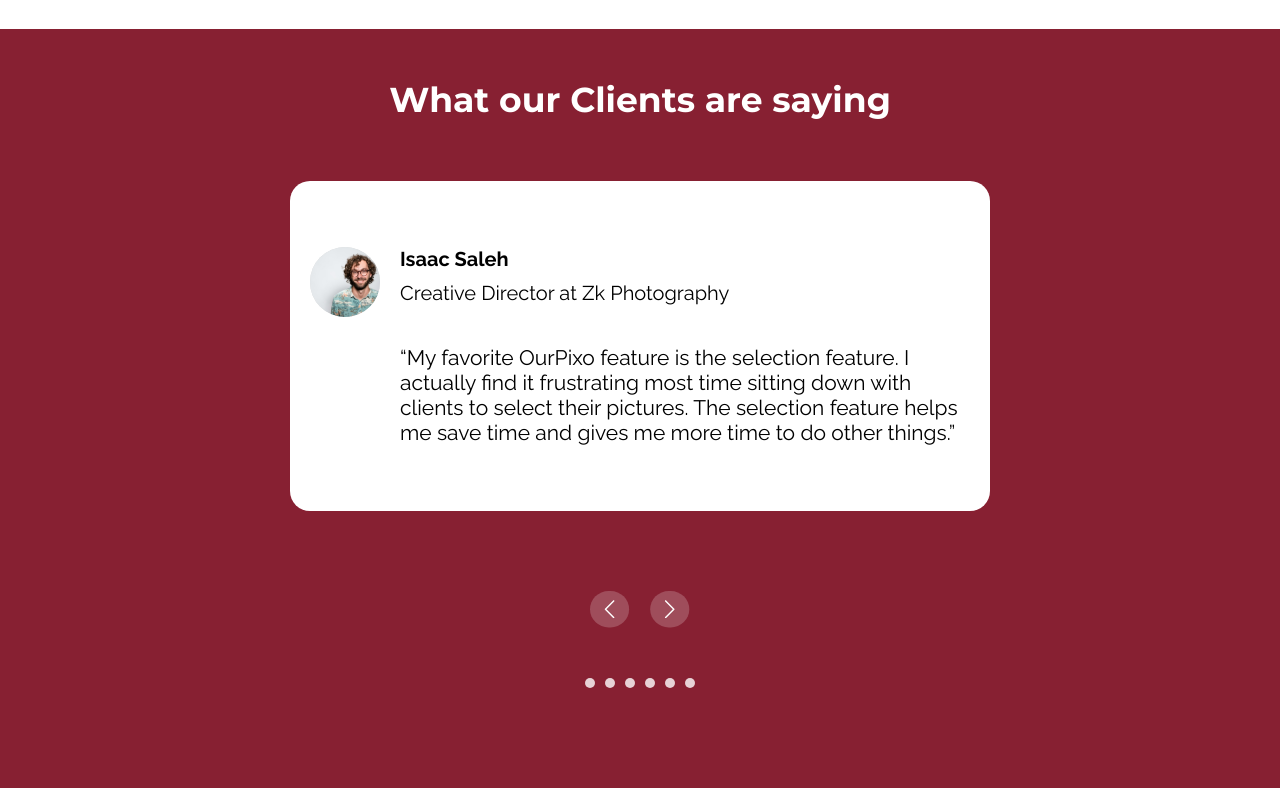
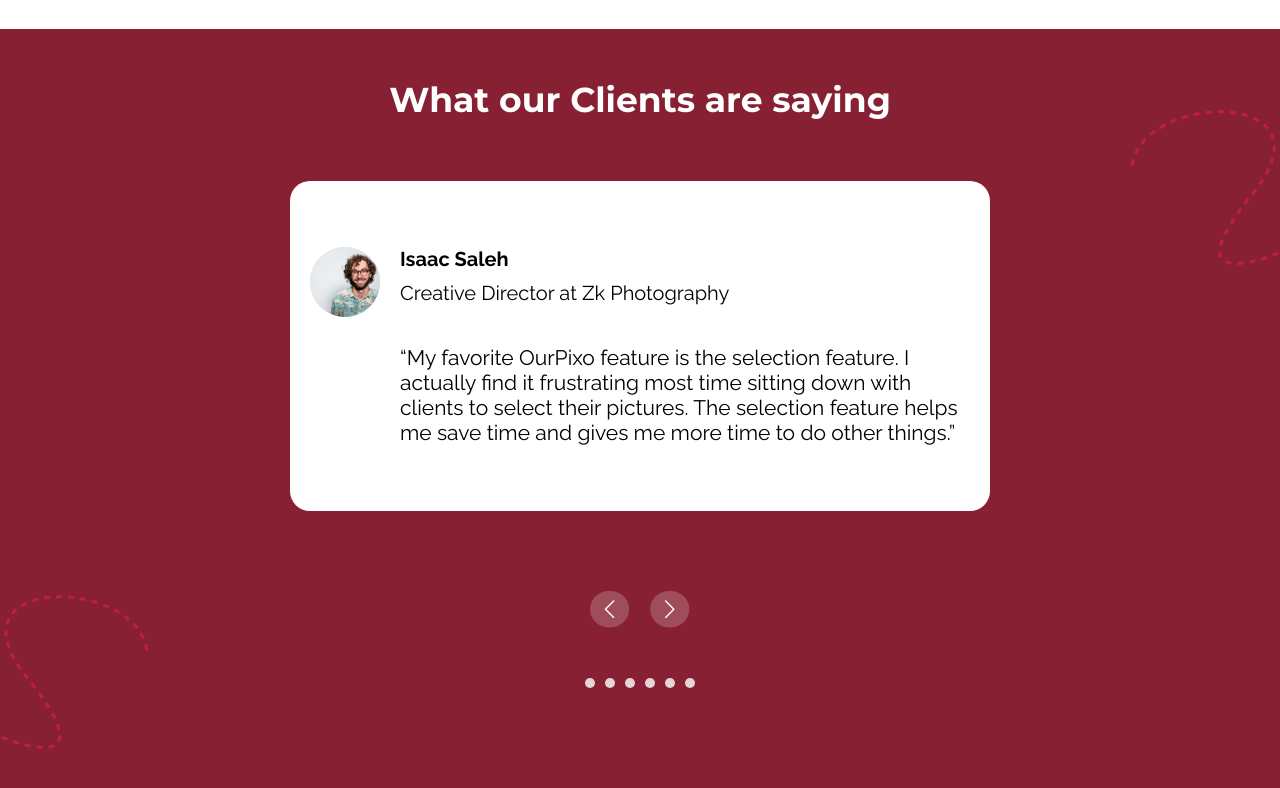
Before and after one commit to MITCHYUGAN/Project-Our-PIXO, a React (Vite) app: page / in a window 1280 px wide. Shown: the part 4712-5500 px from the top of the page. Built offline with nearby package versions, Linux system fonts and the light colour scheme.

Commit message:
refactor(Testimonials.css): refactor Testimonials component styling to fit page more

```diff
--- a/src/components/Testimonials/Testimonials.css
+++ b/src/components/Testimonials/Testimonials.css
@@ -8,6 +8,24 @@
     flex-direction: column;
     align-items: center;
     gap: 60px;
+    position: relative;
+    z-index: 1;
+
+    .styledArrow1, .styledArrow2{
+        width: 150px;
+        position: absolute;
+        z-index: -1;
+    }
+
+    .styledArrow2{
+        top: 10%;
+        right: 0;
+    }
+
+    .styledArrow1{
+        bottom: 10%;
+        left: 0;
+    }
 
     .testimonialHeadingText{
         font-family: "Montserrat", sans-serif;
--- a/src/components/Testimonials/Testimonials.jsx
+++ b/src/components/Testimonials/Testimonials.jsx
@@ -1,11 +1,14 @@
 import img1 from "./assets/img1.svg"
 import arrowLeft from "./assets/arrow-left.svg"
 import arrowRight from "./assets/arrow-right.svg"
+import styledArrow1 from "./assets/styledArrow1.svg"
+import styledArrow2 from "./assets/styledArrow2.svg"
 import "./Testimonials.css"
 
 const Testimonials = () => {
   return (
     <section className="testimonial">
+      <img src={styledArrow1} className="styledArrow1" alt="" />
       <h1 className="testimonialHeadingText">What our Clients are saying</h1>
       <div className="slides">
         <div className="slide">
@@ -39,6 +42,7 @@ const Testimonials = () => {
           <span></span>
         </div>
       </div>
+      <img src={styledArrow2} className="styledArrow2"  alt="" />
     </section>
   )
 }
```
Also changed, not shown: src/components/Testimonials/assets/styledArrow1.svg (added), src/components/Testimonials/assets/styledArrow2.svg (added).
